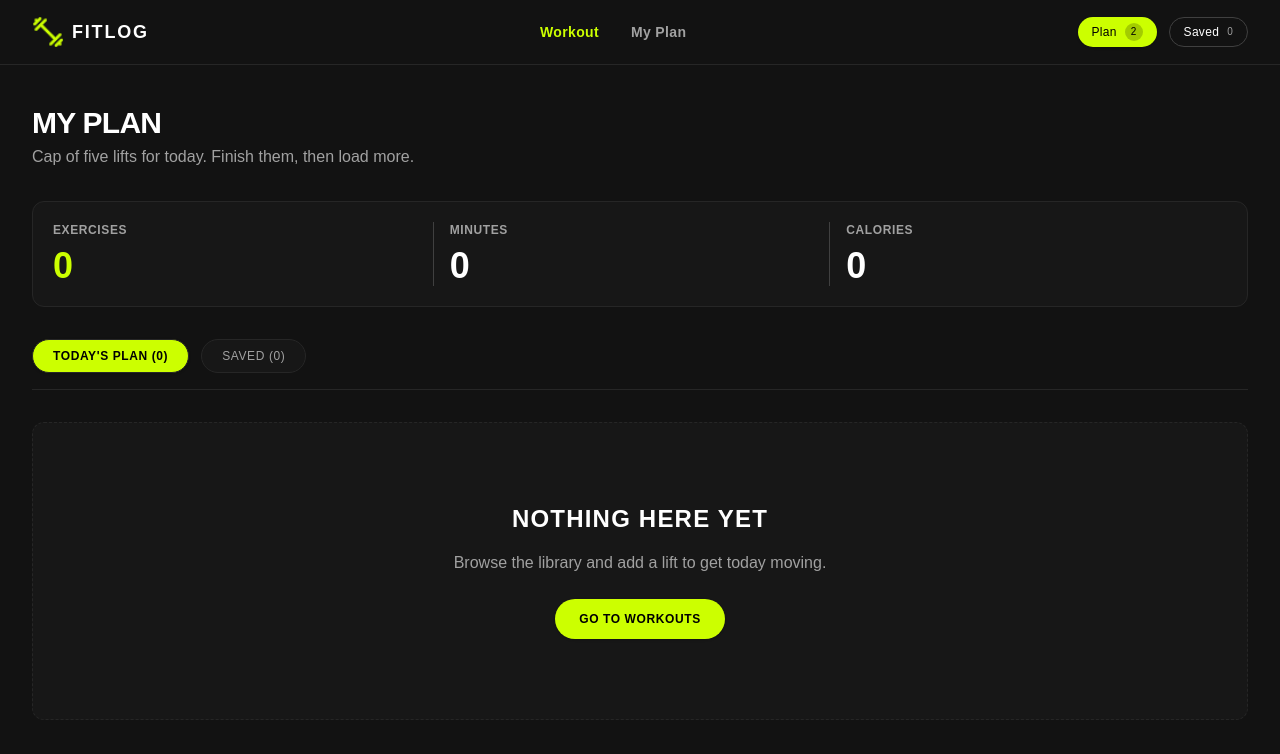
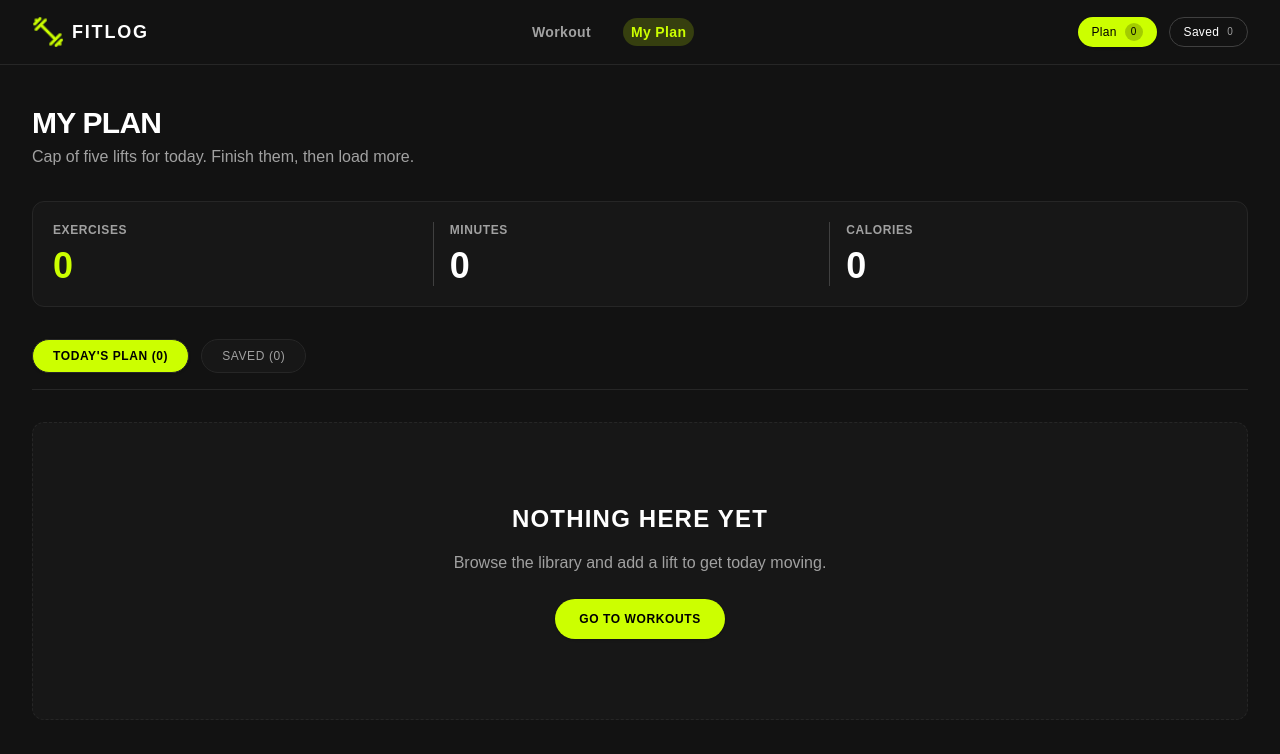
Before and after one commit to AbdullahRedoan/fit-log, a Next.js app: page /my-plan in a window 1280 px wide. Shown: the top 754 px of the page. Built offline with nearby package versions, Linux system fonts and the light colour scheme.

Commit message:
navlink activity changed

```diff
--- /dev/null
+++ b/src/app/components/shared/navbar/Badges.tsx
@@ -0,0 +1,32 @@
+"use client"
+import { WorkoutContext } from "@/app/context/WorkoutContext";
+import Link from "next/link";
+import React, { useContext } from "react";
+
+const Badges = () => {
+    const {myWorkouts, savedWorkouts} = useContext(WorkoutContext)
+  return (
+    <div className="flex items-center gap-3">
+      <Link
+        href="/my-plan"
+        className="flex items-center gap-2 bg-[#ccff00] text-black px-2.5 py-1 sm:px-3.5 sm:py-1.5 rounded-full text-[10px] sm:text-xs font-medium tracking-wide shadow-sm hover:opacity-90 transition-opacity"
+      >
+        <span>Plan</span>
+        <span className="bg-black/20 text-black px-1.5 py-0.5 rounded-full text-[10px]">
+          {myWorkouts.length}
+        </span>
+      </Link>
+
+      {/* Saved Badge (Outline/border only) */}
+      <Link
+        href="/my-plan"
+        className="flex items-center gap-2 border border-neutral-700 text-white px-2.5 py-1.5 sm:px-3.5 sm:py-1.5 rounded-full text-[10px] sm:text-xs font-medium tracking-wide hover:border-neutral-500 transition-colors"
+      >
+        <span>Saved</span>
+        <span className="text-neutral-400 text-[10px]">{savedWorkouts.length}</span>
+      </Link>
+    </div>
+  );
+};
+
+export default Badges;
--- a/src/app/components/shared/navbar/Navbar.tsx
+++ b/src/app/components/shared/navbar/Navbar.tsx
@@ -1,9 +1,8 @@
 import Image from "next/image";
 import Link from "next/link";
 import logo from "@/assets/logo.png";
-import { useContext } from "react";
-import { WorkoutContext } from "@/app/context/WorkoutContext";
 import NavbarButtons from "./NavbarButtons";
+import Badges from "./Badges";
 
 
 const Navbar = () => {
@@ -25,30 +24,8 @@ const Navbar = () => {
             FITLOG
           </Link>
         </div>
-
         <NavbarButtons></NavbarButtons>
-
-        {/* Right-side Status Badges (Counters) */}
-        <div className="flex items-center gap-3">
-          <Link
-            href="/my-plan"
-            className="flex items-center gap-2 bg-[#ccff00] text-black px-2.5 py-1 sm:px-3.5 sm:py-1.5 rounded-full text-[10px] sm:text-xs font-medium tracking-wide shadow-sm hover:opacity-90 transition-opacity"
-          >
-            <span>Plan</span>
-            <span className="bg-black/20 text-black px-1.5 py-0.5 rounded-full text-[10px]">
-              2
-            </span>
-          </Link>
-
-          {/* Saved Badge (Outline/border only) */}
-          <Link
-            href="/my-plan"
-            className="flex items-center gap-2 border border-neutral-700 text-white px-2.5 py-1.5 sm:px-3.5 sm:py-1.5 rounded-full text-[10px] sm:text-xs font-medium tracking-wide hover:border-neutral-500 transition-colors"
-          >
-            <span>Saved</span>
-            <span className="text-neutral-400 text-[10px]">0</span>
-          </Link>
-        </div>
+        <Badges></Badges>
       </div>
     </header>
   );
--- a/src/app/components/shared/navbar/NavbarButtons.tsx
+++ b/src/app/components/shared/navbar/NavbarButtons.tsx
@@ -2,17 +2,18 @@
 import { WorkoutContext } from "@/app/context/WorkoutContext";
 import Link from "next/link";
 import { useContext } from "react";
+import { usePathname } from "next/navigation";
 
 const NavbarButtons = () => {
   const { activeNavButton, setActiveNavButton } = useContext(WorkoutContext);
+  const pathName = usePathname();
   return (
     <nav className="hidden md:flex items-center gap-8 text-sm font-semibold tracking-wide">
       <Link
-        onClick={() => setActiveNavButton("workout")}
         href="/"
         className={`${
-            activeNavButton === "workout" ?
-            "text-[#ccff00] hover:opacity-90"
+            pathName === '/' ?
+            "text-[#ccff00] hover:opacity-90 bg-[#ccff0030] py-1 px-2 rounded-2xl"
             :
             "text-neutral-400 hover:text-white"
         } transition-colors`}
@@ -20,11 +21,10 @@ const NavbarButtons = () => {
         Workout
       </Link>
       <Link
-        onClick={() => setActiveNavButton("my-plan")}
         href="/my-plan"
          className={`${
-            activeNavButton === "my-plan" ?
-            "text-[#ccff00] hover:opacity-90"
+            pathName === "/my-plan" ?
+            "text-[#ccff00] hover:opacity-90 bg-[#ccff0030] py-1 px-2 rounded-2xl"
             :
             "text-neutral-400 hover:text-white"
         } transition-colors`}
--- a/src/app/my-plan/WorkoutTab.tsx
+++ b/src/app/my-plan/WorkoutTab.tsx
@@ -58,7 +58,6 @@ const WorkoutTab = ({ workout }: { workout: IWorkout }) => {
           </div>
         </div>
       </div>
-      {/* Right: Action Buttons */}
       <div className="flex items-center gap-2 w-full md:w-auto justify-end border-t md:border-t-0 pt-3 md:pt-0 border-neutral-800">
         <Link href={`/workout/${id}`}>
           <button className="inline-flex items-center gap-1.5 bg-neutral-800 hover:bg-neutral-700 text-white px-3 py-2 rounded-md text-xs font-semibold transition-colors cursor-pointer">
--- a/src/app/my-plan/page.tsx
+++ b/src/app/my-plan/page.tsx
@@ -71,7 +71,7 @@ const MyPlanPage = () => {
         </div>
 
         <div className="min-h-50 bg-neutral-900 border border-dashed border-neutral-800 rounded-xl p-4 sm:p-5 space-y-4">
-          {myWorkouts && myWorkouts.length > 0 ? (
+          {(activeButton === "today" ? myWorkouts : savedWorkouts).length > 0 ? (
             <div>
               {
                 activeButton === "today" ?
```
